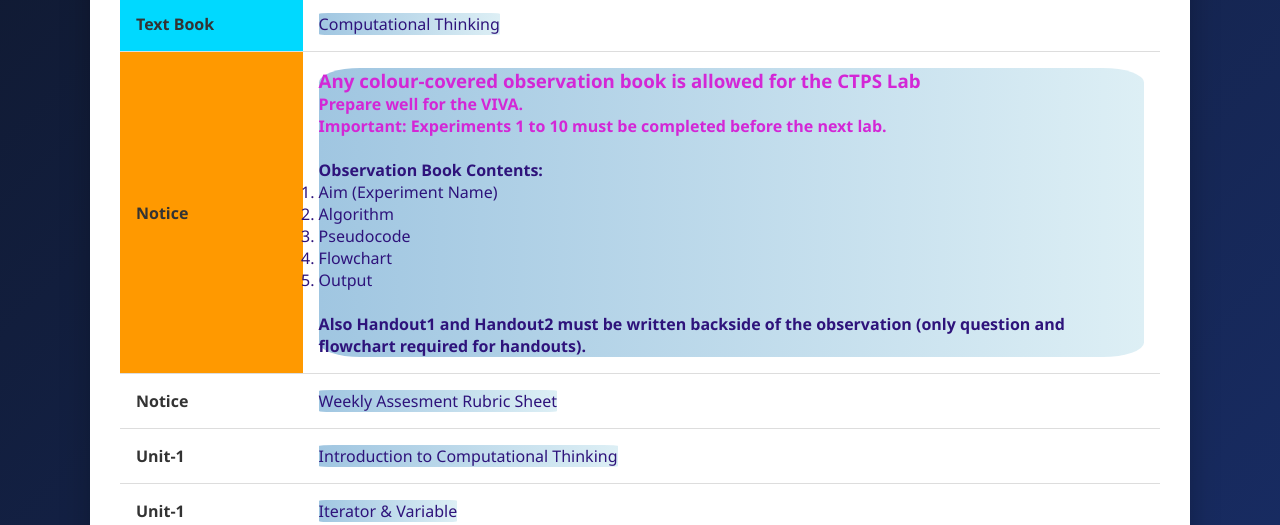
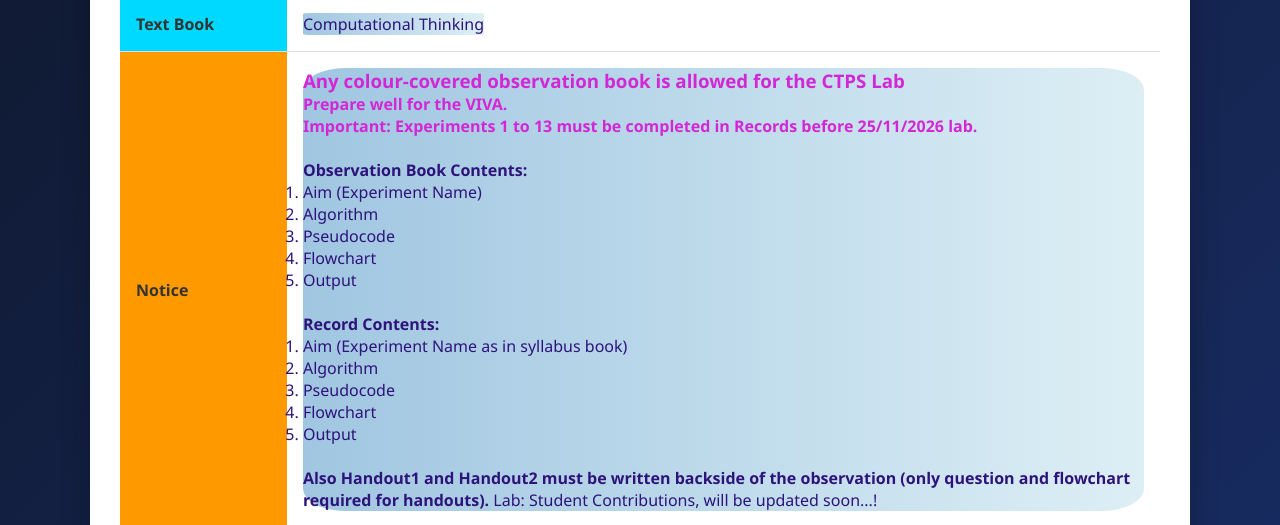
Before and after one commit to b-avinash-kumar/bak.anits, a plain HTML site: page ctps.html in a window 1280 px wide. Shown: the part 430-955 px from the top of the page. Drawn offline with Linux system fonts and the light colour scheme.

Commit message:
'studentlab'

```diff
--- a/ctps.html
+++ b/ctps.html
@@ -161,8 +161,8 @@ text-align:left;
             <strong>Prepare well for the VIVA</strong>.
 
             <br>
-            <strong>Important:</strong> Experiments 1 to 10 must be completed
-            before the next lab. </section>
+            <strong>Important:</strong> Experiments 1 to 13 must be completed in Records
+            before 25/11/2026 lab. </section>
             <br>
             <strong>Observation Book Contents:</strong>
             <ol>
@@ -173,9 +173,19 @@ text-align:left;
                 <li>Output</li>
             </ol>
             <br>
+            <strong>Record Contents:</strong>
+            <ol>
+                <li>Aim (Experiment Name as in syllabus book)</li>
+                <li>Algorithm</li>
+                <li>Pseudocode</li>
+                <li>Flowchart</li>
+                <li>Output</li>
+            </ol>
+            <br>
             <strong>
             Also Handout1 and Handout2 must be written backside of the observation (only question and flowchart required for handouts).
            </strong>
+           Lab: Student Contributions, will be updated soon...!
         </div>
     </td>
 </tr>
```
